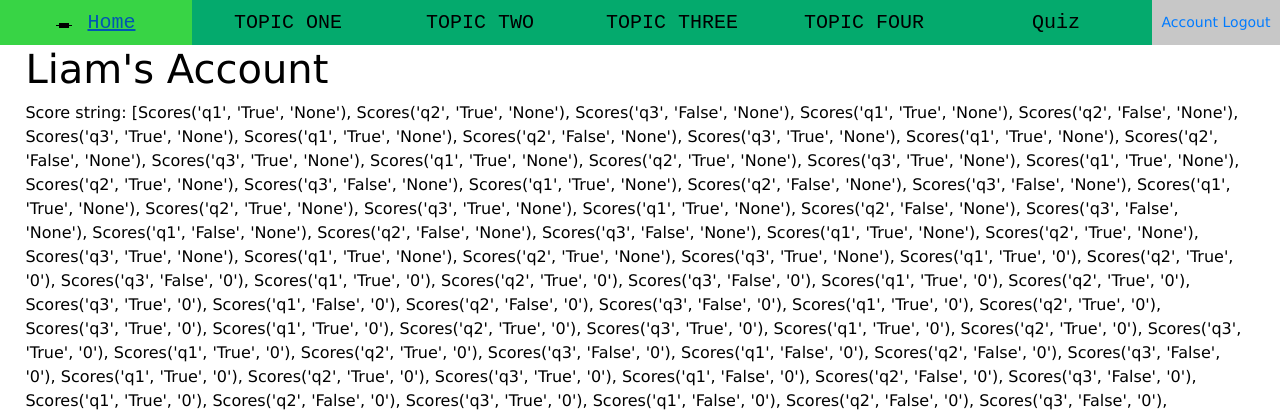
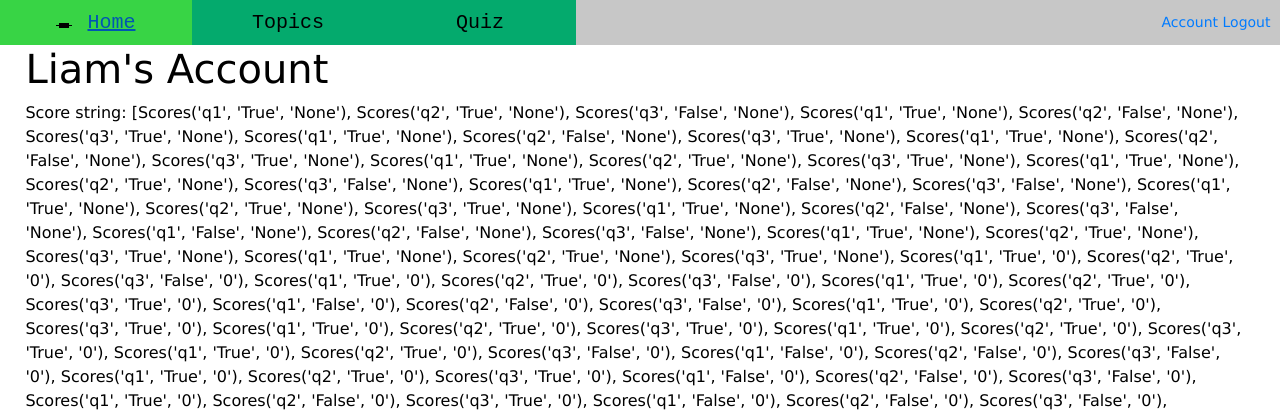
Before and after one commit to lfelstead/CITS3403_Project, a Flask app: a page that uses app/templates/layout.html in a window 1280 px wide. Shown: the top 416 px of the page. Run offline with Flask 2, Linux system fonts and the light colour scheme; a user stored in the database is signed in; data comes from the database, SQL or seed files in the repository; some libraries are stand-ins or nearby versions.

Commit message:
topics are now in a dropdown menu

```diff
--- a/app/static/css/layout.css
+++ b/app/static/css/layout.css
@@ -59,6 +59,38 @@ body {
   background-color: var(--header-active);
   font-weight: bold;
 }
+
+/* Header dropdown selection */
+.header-dropdown {
+  display: inline-block;
+  width: auto;
+}
+
+.header-dropdown-content {
+  display: none;
+  position: absolute;
+  background-color: #f1f1f1;
+  text-align: center;
+  min-width: 15%;
+}
+
+.header-dropdown-content a {
+  padding: 10px;
+  display: block;
+}
+
+.header-dropdown-content a:hover {
+  background-color: #ddd;
+}
+
+.header-dropdown:hover .header-dropdown-content {
+  display: block;
+}
+
+.header-dropdown:hover .header-dropbtn {
+  background-color: var(--header-hover);
+}
+
 
 /* Topics finished */
 .header-item.finished {
--- a/app/templates/layout.html
+++ b/app/templates/layout.html
@@ -18,18 +18,14 @@
       <a class="header-item" href="{{url_for('home')}}">
         <li><img src="{{url_for('static', filename='favicon.ico')}}" alt=""><span>Home</span></li>
       </a>
-      <a class="header-item" href="{{url_for('one')}}">
-        <li>TOPIC ONE</li>
-      </a>
-      <a class="header-item" href="{{url_for('two')}}">
-          <li>TOPIC TWO</li>
-      </a>
-      <a class="header-item" href="{{url_for('three')}}">
-        <li>TOPIC THREE</li>
-      </a>
-      <a class="header-item" href="{{url_for('four')}}">
-        <li>TOPIC FOUR</li>
-      </a>
+      <div class="header-dropdown header-item"> <li>Topics</li>
+        <div class="header-dropdown-content">
+          <a href="{{url_for('one')}}">TOPIC ONE </a>
+          <a href="{{url_for('two')}}">TOPIC TWO</a>
+          <a href="{{url_for('three')}}">TOPIC THREE</a>
+          <a href="{{url_for('four')}}">TOPIC FOUR</a>
+        </div>
+     </div>
       <a class ="header-item" href="{{url_for('quiz')}}">
         <li>Quiz</li>
       </a>
```
